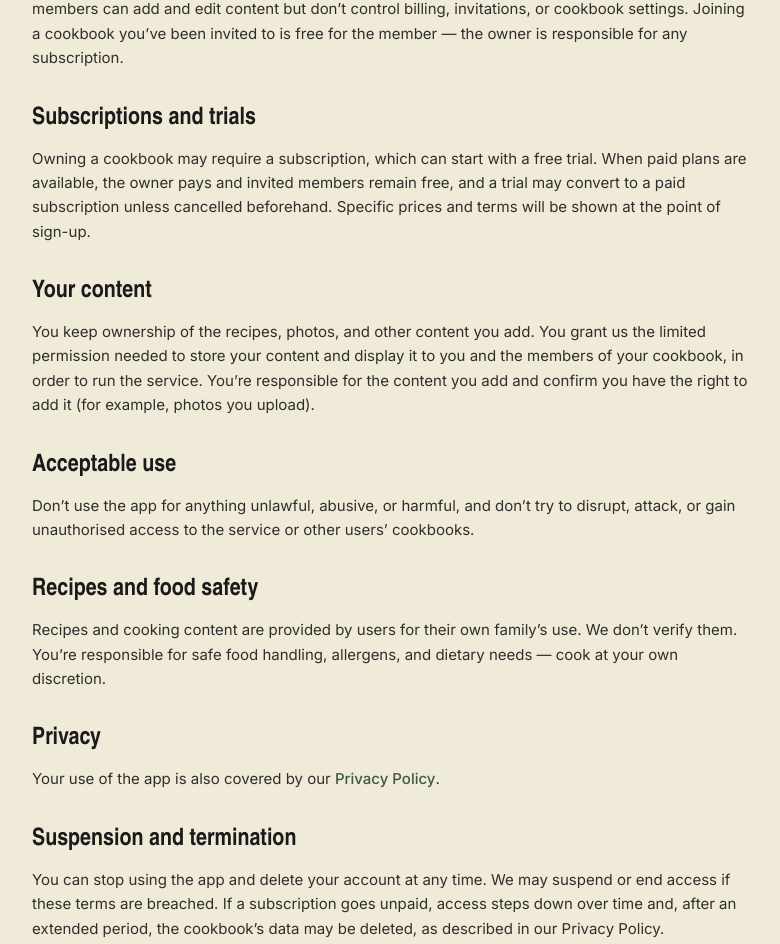
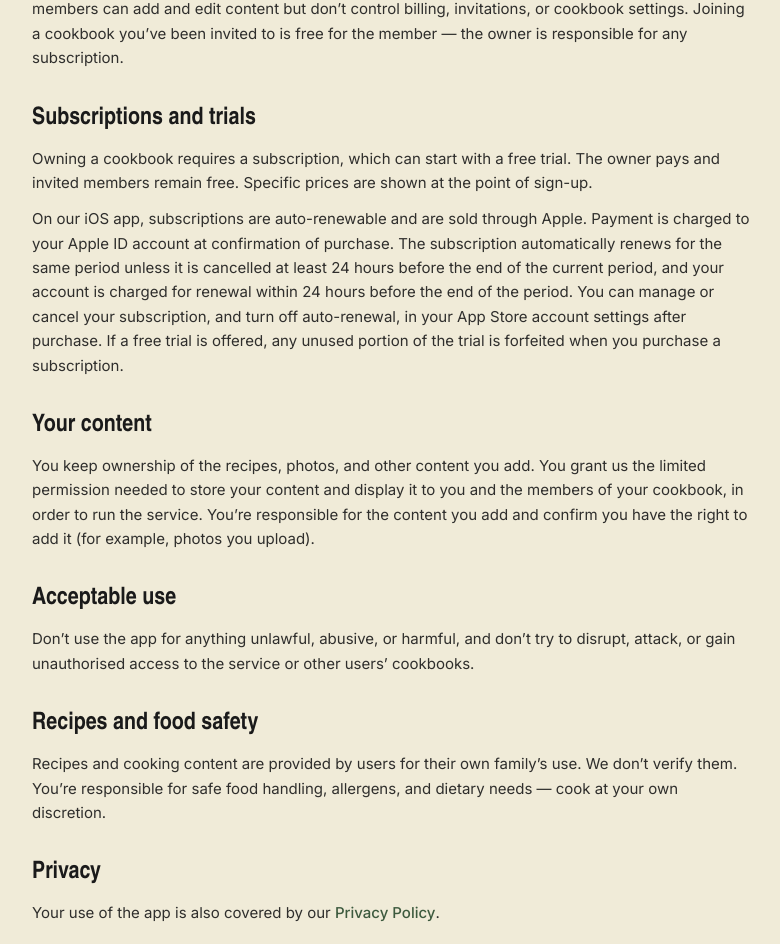
Before and after one commit to AngelGabrielAeronautics/aFISHintheKitchen, a Next.js app: page /terms in a window 1280 px wide. Shown: the part 771-1715 px from the top of the page, without its empty margins (248-1028 px from the left). Built offline with nearby package versions, Linux system fonts and the light colour scheme; no server answers; a web font is replaced by a local one.

Commit message:
Terms: add auto-renewable subscription terms (Apple IAP / guideline 3.1.2)
Co-Authored-By: Claude Opus 4.8 (1M context) <noreply@anthropic.com>

```diff
--- a/src/app/terms/page.tsx
+++ b/src/app/terms/page.tsx
@@ -62,10 +62,17 @@ export default function TermsPage() {
 
           <Section title="Subscriptions and trials">
             <p>
-              Owning a cookbook may require a subscription, which can start with a free trial. When
-              paid plans are available, the owner pays and invited members remain free, and a trial
-              may convert to a paid subscription unless cancelled beforehand. Specific prices and
-              terms will be shown at the point of sign-up.
+              Owning a cookbook requires a subscription, which can start with a free trial. The owner
+              pays and invited members remain free. Specific prices are shown at the point of sign-up.
+            </p>
+            <p>
+              On our iOS app, subscriptions are auto-renewable and are sold through Apple. Payment is
+              charged to your Apple ID account at confirmation of purchase. The subscription
+              automatically renews for the same period unless it is cancelled at least 24 hours
+              before the end of the current period, and your account is charged for renewal within 24
+              hours before the end of the period. You can manage or cancel your subscription, and turn
+              off auto-renewal, in your App Store account settings after purchase. If a free trial is
+              offered, any unused portion of the trial is forfeited when you purchase a subscription.
             </p>
           </Section>
 
```
